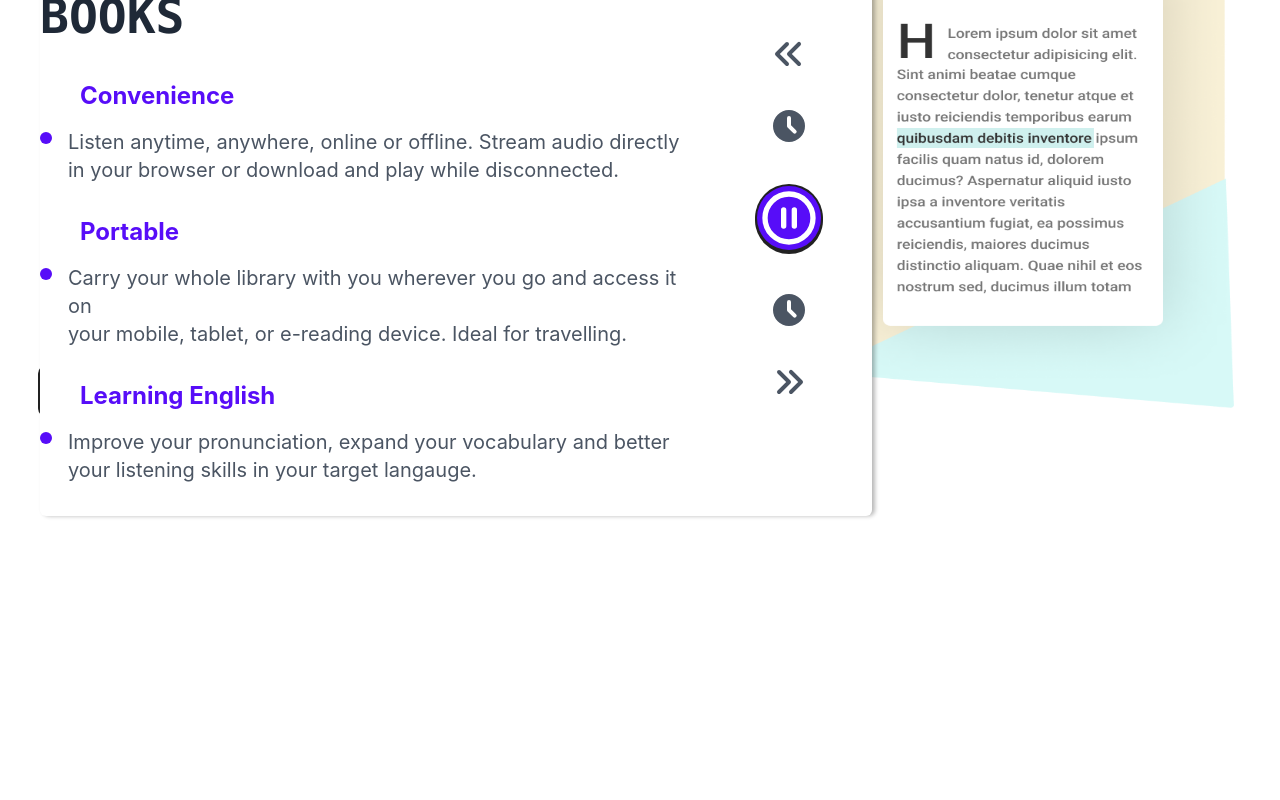
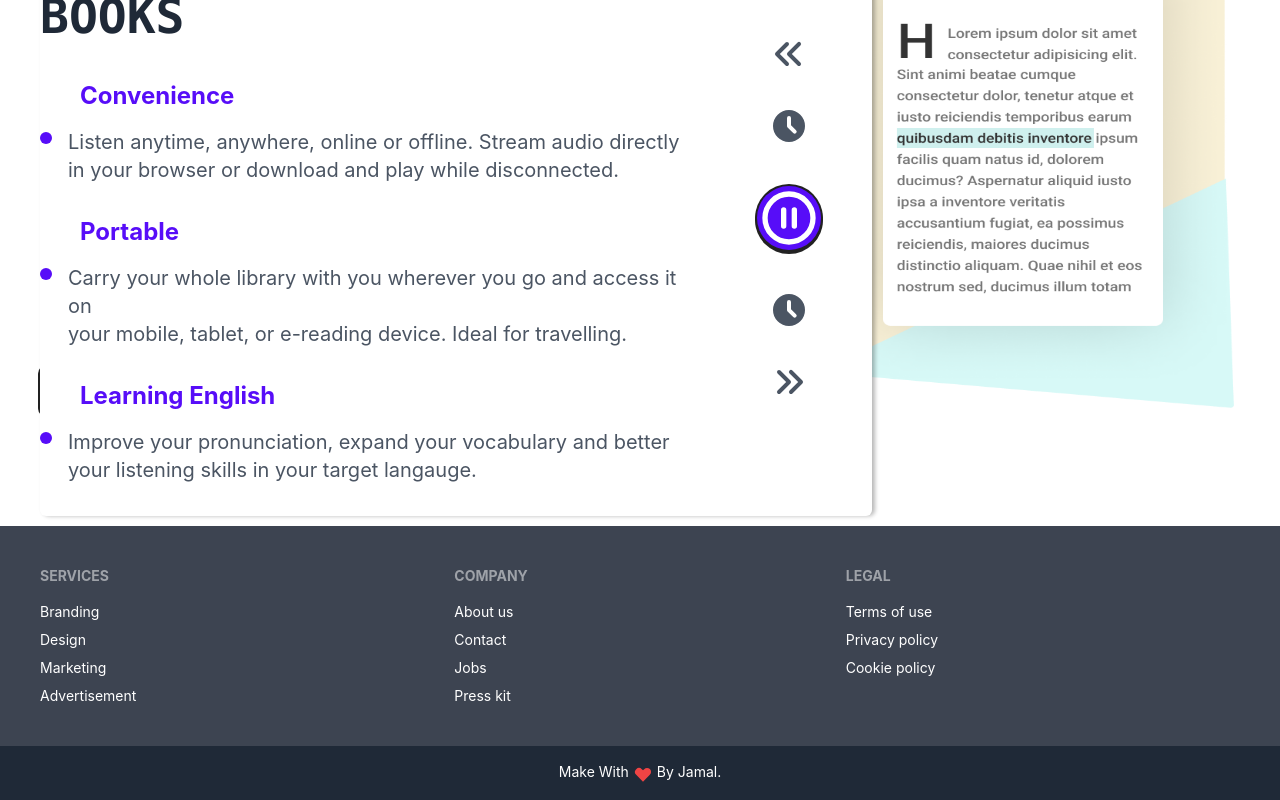
Before and after one commit to jamalpro90/next-audio-books, a Next.js app: page / in a window 1280 px wide. Shown: the part 3550-4350 px from the top of the page. Before the commit the page ends 4076 px from the top, so only its background shows below. Built offline with nearby package versions, Linux system fonts and the light colour scheme.

Commit message:
add footer

```diff
--- /dev/null
+++ b/components/Footer.js
@@ -0,0 +1,40 @@
+import { HeartIcon } from "@heroicons/react/solid";
+import React from "react";
+
+export default function Footer() {
+  return (
+    <div>
+      <footer className="footer p-10 bg-neutral text-neutral-content">
+        <div>
+          <span className="footer-title">Services</span>
+          <a className="link link-hover">Branding</a>
+          <a className="link link-hover">Design</a>
+          <a className="link link-hover">Marketing</a>
+          <a className="link link-hover">Advertisement</a>
+        </div>
+        <div>
+          <span className="footer-title">Company</span>
+          <a className="link link-hover">About us</a>
+          <a className="link link-hover">Contact</a>
+          <a className="link link-hover">Jobs</a>
+          <a className="link link-hover">Press kit</a>
+        </div>
+        <div>
+          <span className="footer-title">Legal</span>
+          <a className="link link-hover">Terms of use</a>
+          <a className="link link-hover">Privacy policy</a>
+          <a className="link link-hover">Cookie policy</a>
+        </div>
+      </footer>
+
+      {/* Make With Love */}
+      <div className="bg-gray-800 py-4 text-center">
+        <p className="text-white text-sm">
+          Make With
+          <HeartIcon className="w-5 text-red-500 inline-block mx-1" />
+          By Jamal.
+        </p>
+      </div>
+    </div>
+  );
+}
--- a/pages/index.js
+++ b/pages/index.js
@@ -1,6 +1,7 @@
 import React from "react";
 import EnjoyListening from "../components/EnjoyListening";
 import FeatureOverview from "../components/FeatureOverview";
+import Footer from "../components/Footer";
 import Hero from "../components/Hero";
 import Navbar from "../components/Navbar";
 import PopularBook from "../components/PopularBook";
@@ -15,6 +16,7 @@ export default function Home() {
       <EnjoyListening />
       <FeatureOverview />
       <ReasonsToUse />
+      <Footer />
     </div>
   );
 }
```
